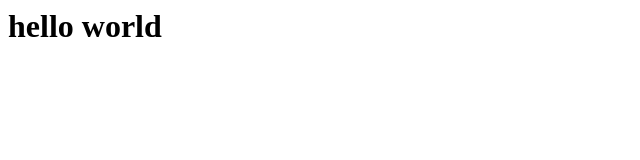
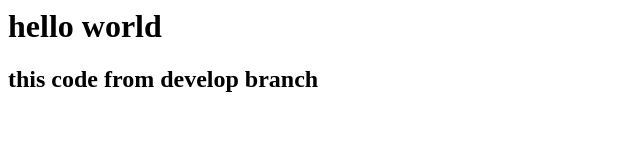
Before and after one commit to vinodworkin2016/sample, a plain HTML site: page index.html in a window 1280 px wide. Shown: the whole page, without its empty margins (0-640 px from the left). Drawn offline with Linux system fonts and the light colour scheme.

Commit message:
Update index.html

```diff
--- a/index.html
+++ b/index.html
@@ -1,3 +1,4 @@
 <html>
 	<h1> hello world </h1>
+	<h2> this code from develop branch </h2>
 </html>
```
